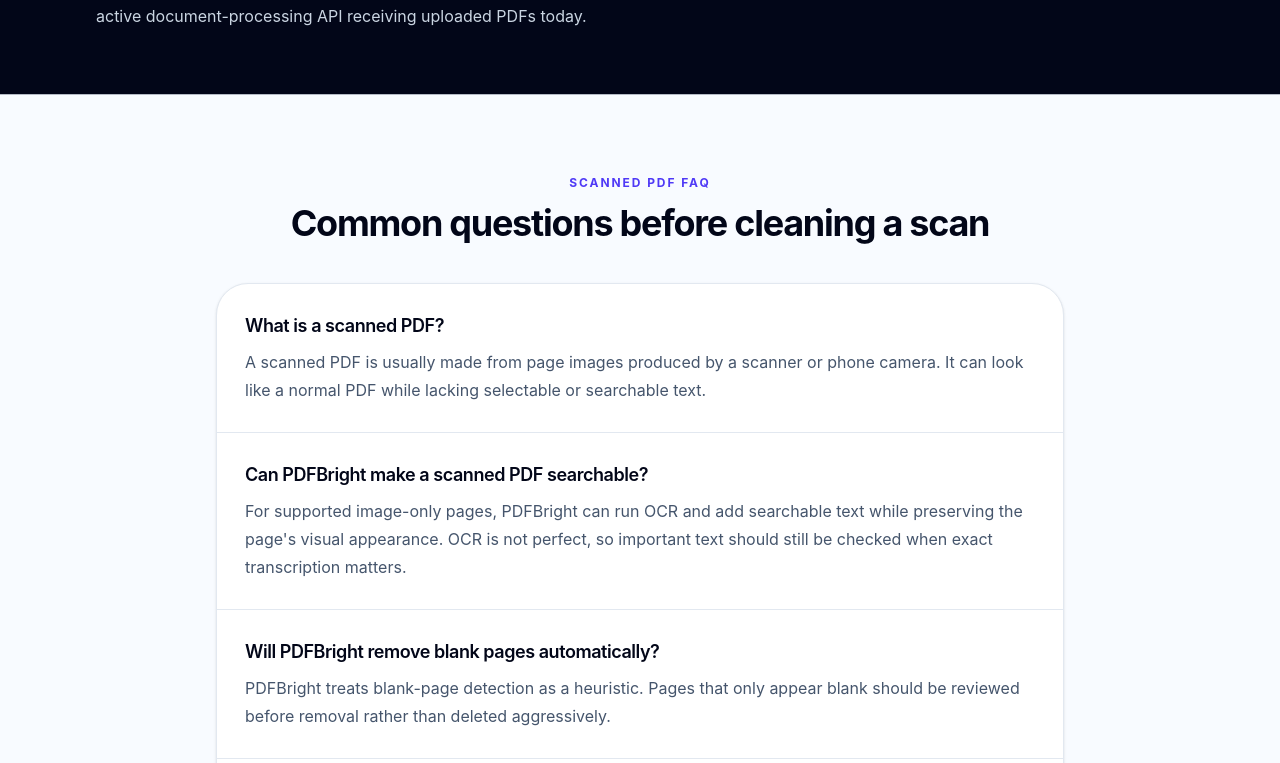
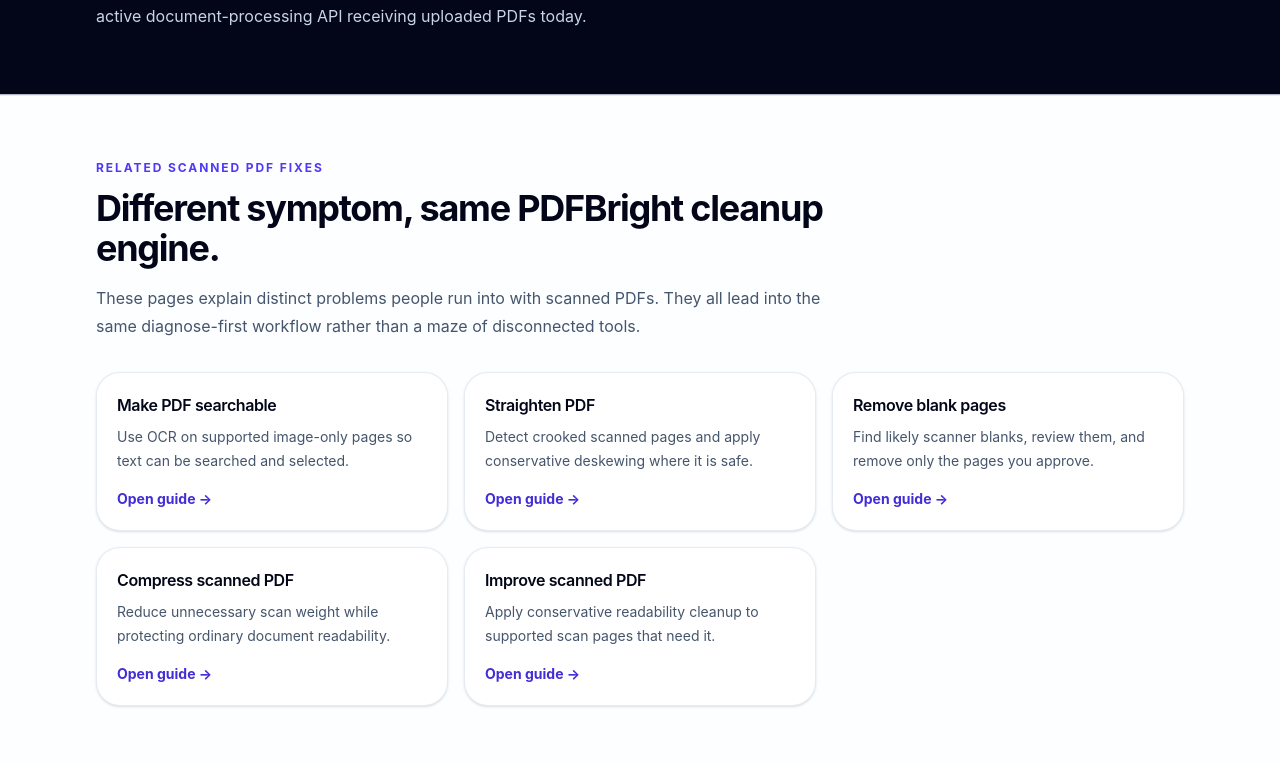
Before and after one commit to Rouane12/pdfbright, a Next.js app: page /clean-scanned-pdf in a window 1280 px wide. Shown: the part 3517-4280 px from the top of the page. Built offline with nearby package versions, Linux system fonts and the light colour scheme; no server answers.

Commit message:
M10: link scanned PDF pillar to search cluster

```diff
--- a/src/app/clean-scanned-pdf/page.tsx
+++ b/src/app/clean-scanned-pdf/page.tsx
@@ -1,5 +1,6 @@
 import type { Metadata } from "next";
 import Link from "next/link";
+import { SeoClusterLinks } from "@/components/seo-cluster-links";
 import { UploadDropzone } from "@/components/upload-dropzone";
 import {
   CURRENT_PROCESSING_CLASS,
@@ -227,6 +228,8 @@
         </div>
       </section>
 
+      <SeoClusterLinks currentPath="/clean-scanned-pdf" />
+
       <section className="mx-auto max-w-4xl px-5 py-16 sm:px-6 sm:py-20" aria-labelledby="faq-heading">
         <div className="text-center">
           <p className="text-xs font-bold uppercase tracking-[0.16em] text-indigo-600">Scanned PDF FAQ</p>
```
